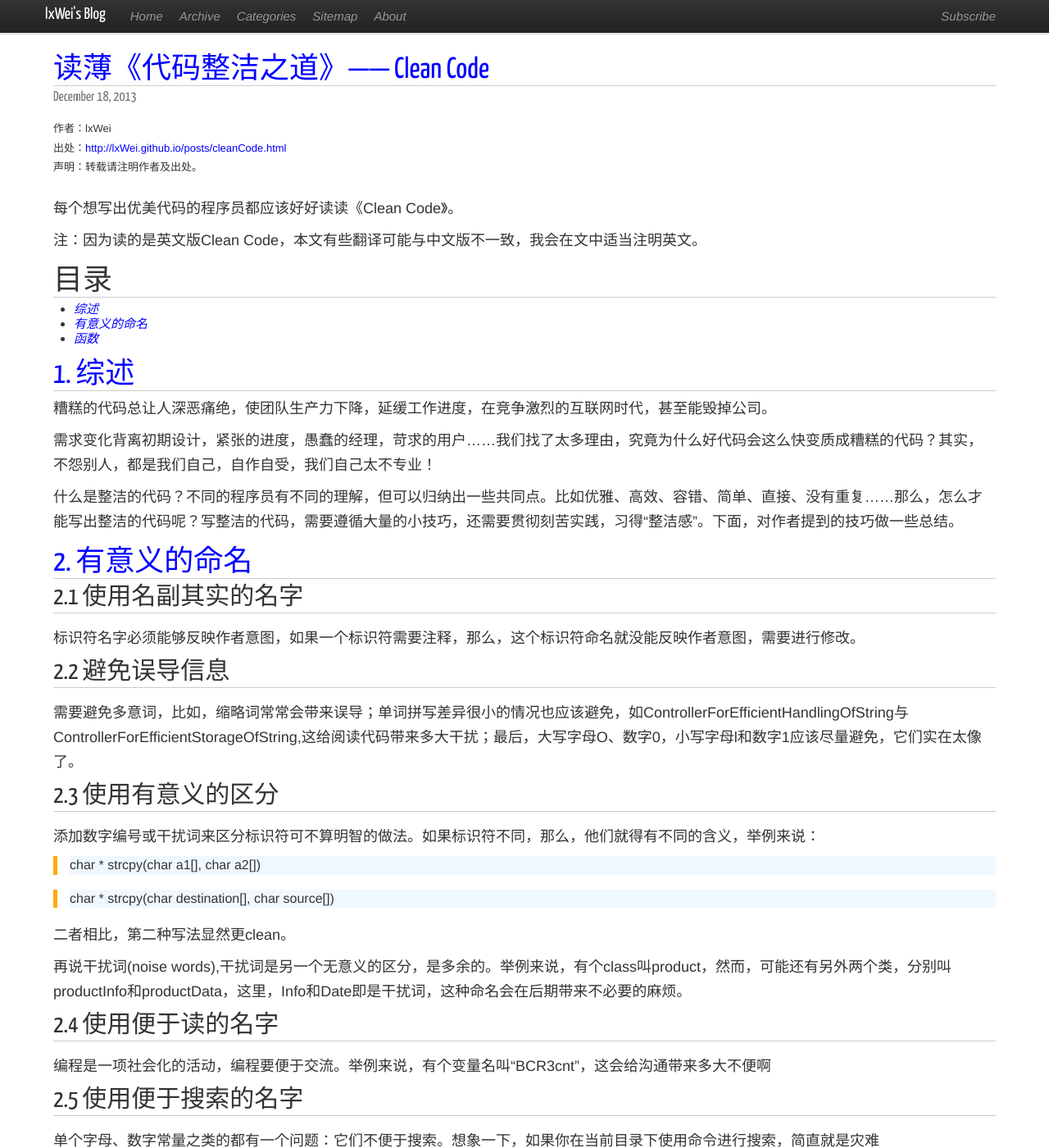
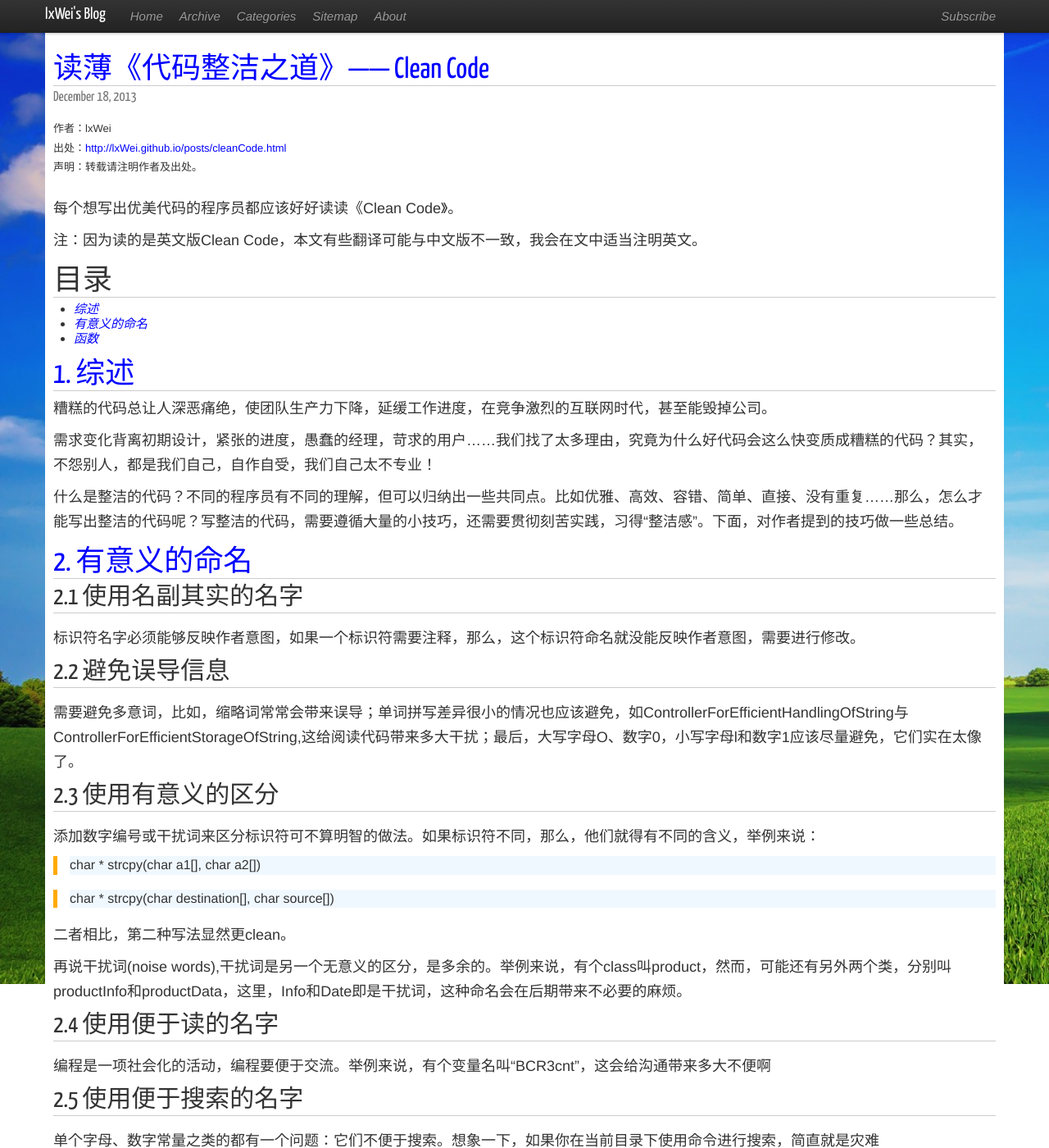
Before and after one commit to lxWei/lxwei.github.com, a Jekyll site: the page built from index.html, in a window 1280 px wide and 1400 px high. Shown: the whole window at 82% size. Built offline with Jekyll 4.4.1, drawn with Linux system fonts in a browser that asks for light colours; nearby versions of some CDN libraries; Markdown is read by kramdown in place of the engine named in the settings.

Commit message:
fix body background

```diff
--- a/assets/css/app.css
+++ b/assets/css/app.css
@@ -49,7 +49,7 @@ h3{
 
 /* fixed navbar*/
 body {
-    background;url(../img/background.jpg) no-repeat 0 0 #fff;
+    background:url(../img/background.jpg) no-repeat 0 0 #fff;
     padding-top: 40px;
 }
 
```
